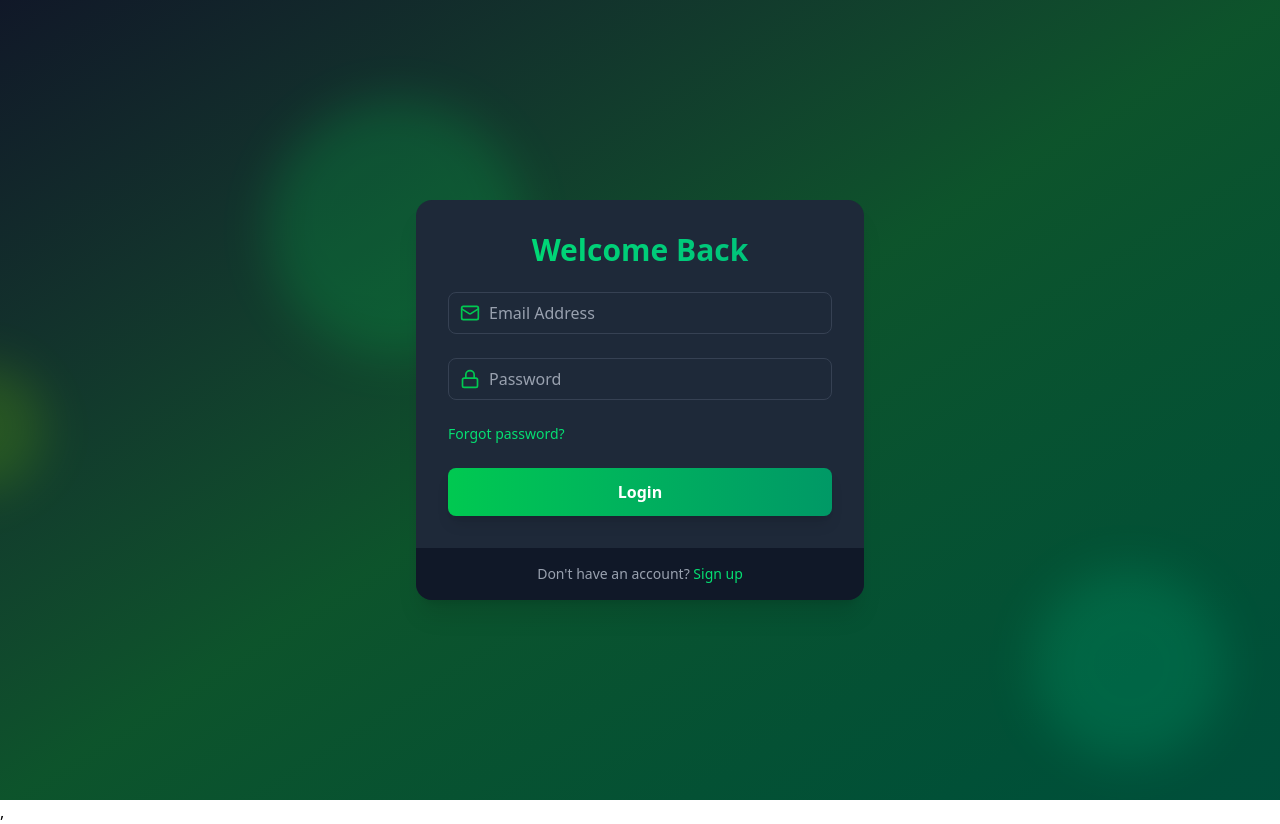
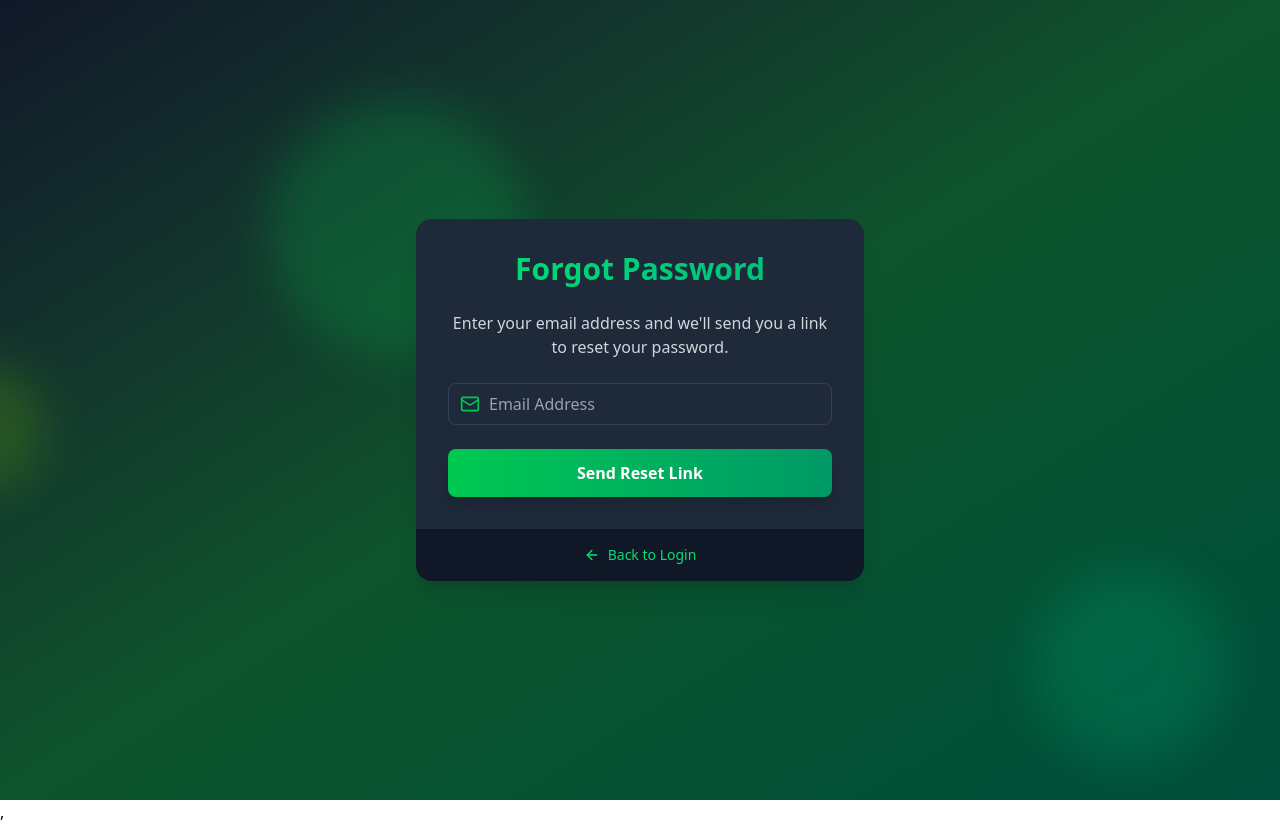
Before and after one commit to PrajwalP19/Authentication_with_MERN, a React (Vite) app in the folder frontend/: page /forgot-password in a window 1280 px wide. Before the commit this address led to /login. Built offline with nearby package versions, Linux system fonts and the light colour scheme; no server answers.

Commit message:
built forgot password and reset password pages and also  functionality

```diff
--- a/frontend/src/App.jsx
+++ b/frontend/src/App.jsx
@@ -5,8 +5,8 @@
 import LoginPage from "./pages/LoginPage";
 import EmailVerificationPage from "./pages/EmailVerificationPage";
 import HomePage from "./pages/HomePage"
-// import ForgotPasswordPage from "./pages/ForgotPasswordPage";
-// import ResetPasswordPage from "./pages/ResetPasswordPage";
+import ForgotPasswordPage from "./pages/ForgotPasswordPage";
+import ResetPasswordPage from "./pages/ResetPasswordPage";
 
 import LoadingSpinner from "./components/LoadingSpinner";
 
@@ -84,7 +84,8 @@
 					}
 				/>
 				<Route path='/verify-email' element={<EmailVerificationPage />} />
-				{/* <Route
+
+				<Route
 					path='/forgot-password'
 					element={
 						<RedirectAuthenticatedUser>
@@ -100,9 +101,12 @@
 							<ResetPasswordPage />
 						</RedirectAuthenticatedUser>
 					}
-				/> */}
+				/>
+
 				{/* catch all routes */}
+
 				<Route path='*' element={<Navigate to='/' replace />} />
+
 			</Routes>
 			<Toaster />
 		</div>
--- /dev/null
+++ b/frontend/src/pages/ForgotPasswordPage.jsx
@@ -0,0 +1,82 @@
+import { motion } from "framer-motion";
+import { useState } from "react";
+import { useAuthStore } from "../store/authStore";
+import Input from "../components/Input";
+import { ArrowLeft, Loader, Mail } from "lucide-react";
+import { Link } from "react-router-dom";
+
+const ForgotPasswordPage = () => {
+
+	const [email, setEmail] = useState("");
+	const [isSubmitted, setIsSubmitted] = useState(false);
+
+	const { isLoading, forgotPassword } = useAuthStore();
+
+	const handleSubmit = async (e) => {
+		e.preventDefault();
+		await forgotPassword(email);
+		setIsSubmitted(true);
+	};
+
+	return (
+		<motion.div
+			initial={{ opacity: 0, y: 20 }}
+			animate={{ opacity: 1, y: 0 }}
+			transition={{ duration: 0.5 }}
+			className='max-w-md w-full bg-gray-800 bg-opacity-50 backdrop-filter backdrop-blur-xl rounded-2xl shadow-xl overflow-hidden'
+		>
+			<div className='p-8'>
+				<h2 className='text-3xl font-bold mb-6 text-center bg-gradient-to-r from-green-400 to-emerald-500 text-transparent bg-clip-text'>
+					Forgot Password
+				</h2>
+
+				{!isSubmitted ? (
+					<form onSubmit={handleSubmit}>
+						<p className='text-gray-300 mb-6 text-center'>
+							Enter your email address and we'll send you a link to reset your password.
+						</p>
+						<Input
+							icon={Mail}
+							type='email'
+							placeholder='Email Address'
+							value={email}
+							onChange={(e) => setEmail(e.target.value)}
+							required
+						/>
+
+						<motion.button
+							whileHover={{ scale: 1.02 }}
+							whileTap={{ scale: 0.98 }}
+							className='w-full py-3 px-4 bg-gradient-to-r from-green-500 to-emerald-600 text-white font-bold rounded-lg shadow-lg hover:from-green-600 hover:to-emerald-700 focus:outline-none focus:ring-2 focus:ring-green-500 focus:ring-offset-2 focus:ring-offset-gray-900 transition duration-200'
+							type='submit'
+						>
+							{isLoading ? <Loader className='size-6 animate-spin mx-auto' /> : "Send Reset Link"}
+						</motion.button>
+					</form>
+				) : (
+					<div className='text-center'>
+						<motion.div
+							initial={{ scale: 0 }}
+							animate={{ scale: 1 }}
+							transition={{ type: "spring", stiffness: 500, damping: 30 }}
+							className='w-16 h-16 bg-green-500 rounded-full flex items-center justify-center mx-auto mb-4'
+						>
+							<Mail className='h-8 w-8 text-white' />
+						</motion.div>
+						<p className='text-gray-300 mb-6'>
+							If an account exists for {email}, you will receive a password reset link shortly.
+						</p>
+					</div>
+				)}
+			</div>
+
+			<div className='px-8 py-4 bg-gray-900 bg-opacity-50 flex justify-center'>
+				<Link to={"/login"} className='text-sm text-green-400 hover:underline flex items-center'>
+					<ArrowLeft className='h-4 w-4 mr-2' /> Back to Login
+				</Link>
+			</div>
+		</motion.div>
+	);
+};
+
+export default ForgotPasswordPage;
--- /dev/null
+++ b/frontend/src/pages/ResetPasswordPage.jsx
@@ -0,0 +1,85 @@
+import { useState } from "react";
+import { motion } from "framer-motion";
+import { useAuthStore } from "../store/authStore";
+import { useNavigate, useParams} from "react-router-dom";
+import Input from "../components/Input";
+import { Lock } from "lucide-react";
+import toast from "react-hot-toast";
+
+const ResetPasswordPage = () => {
+	const [password, setPassword] = useState("");
+	const [confirmPassword, setConfirmPassword] = useState("");
+	const { resetPassword, error, isLoading, message } = useAuthStore();
+
+	const { token } = useParams();
+	const navigate = useNavigate();
+
+	const handleSubmit = async (e) => {
+		e.preventDefault();
+
+		if (password !== confirmPassword) {
+			alert("Passwords do not match");
+			return;
+		}
+		try {
+			await resetPassword(token, password);
+
+			toast.success("Password reset successfully, redirecting to login page...");
+			setTimeout(() => {
+				navigate("/login");
+			}, 2000);
+		} catch (error) {
+			console.error(error);
+			toast.error(error.message || "Error resetting password");
+		}
+	};
+
+	return (
+		<motion.div
+			initial={{ opacity: 0, y: 20 }}
+			animate={{ opacity: 1, y: 0 }}
+			transition={{ duration: 0.5 }}
+			className='max-w-md w-full bg-gray-800 bg-opacity-50 backdrop-filter backdrop-blur-xl rounded-2xl shadow-xl overflow-hidden'
+		>
+			<div className='p-8'>
+				<h2 className='text-3xl font-bold mb-6 text-center bg-gradient-to-r from-green-400 to-emerald-500 text-transparent bg-clip-text'>
+					Reset Password
+				</h2>
+				{error && <p className='text-red-500 text-sm mb-4'>{error}</p>}
+				{message && <p className='text-green-500 text-sm mb-4'>{message}</p>}
+
+				<form onSubmit={handleSubmit}>
+					<Input
+						icon={Lock}
+						type='password'
+						placeholder='New Password'
+						value={password}
+						onChange={(e) => setPassword(e.target.value)}
+						required
+					/>
+
+					<Input
+						icon={Lock}
+						type='password'
+						placeholder='Confirm New Password'
+						value={confirmPassword}
+						onChange={(e) => setConfirmPassword(e.target.value)}
+						required
+					/>
+
+					<motion.button
+						whileHover={{ scale: 1.02 }}
+						whileTap={{ scale: 0.98 }}
+						className='w-full py-3 px-4 bg-gradient-to-r from-green-500 to-emerald-600 text-white font-bold rounded-lg shadow-lg hover:from-green-600 hover:to-emerald-700 focus:outline-none focus:ring-2 focus:ring-green-500 focus:ring-offset-2 focus:ring-offset-gray-900 transition duration-200'
+						type='submit'
+						disabled={isLoading}
+					>
+						{isLoading ? "Resetting..." : "Set New Password"}
+					</motion.button>
+				</form>
+			</div>
+		</motion.div>
+	);
+};
+
+export default ResetPasswordPage;
```
